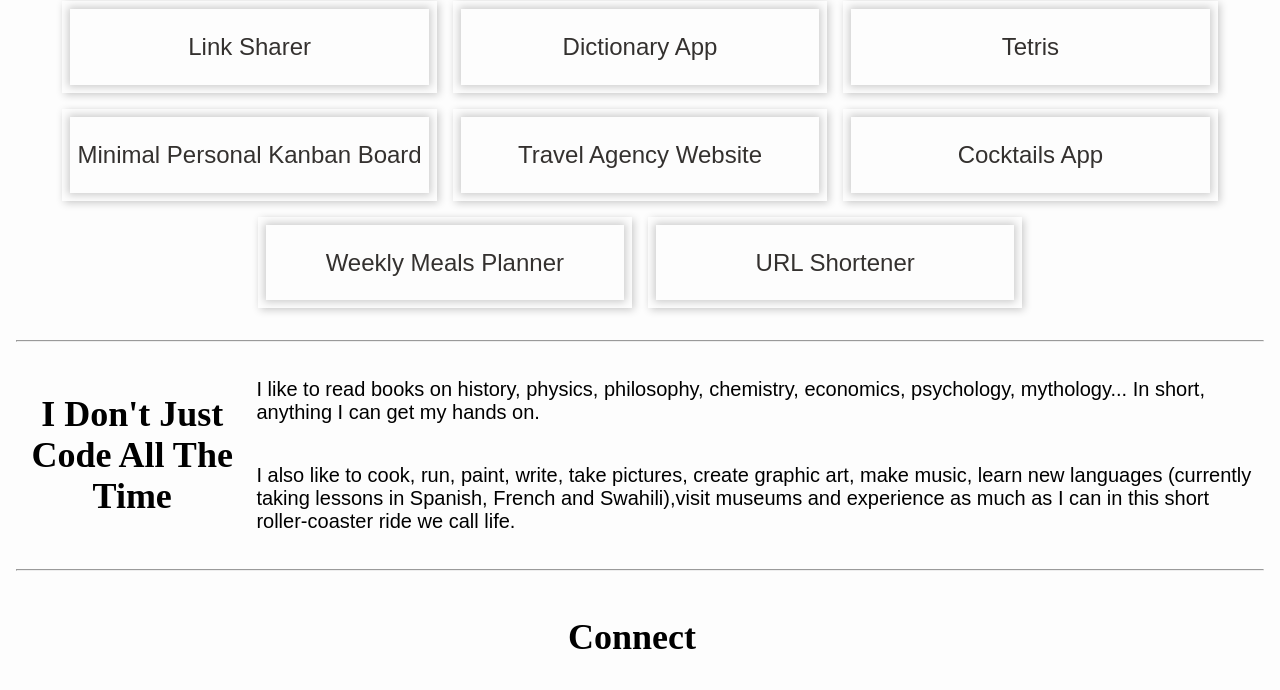
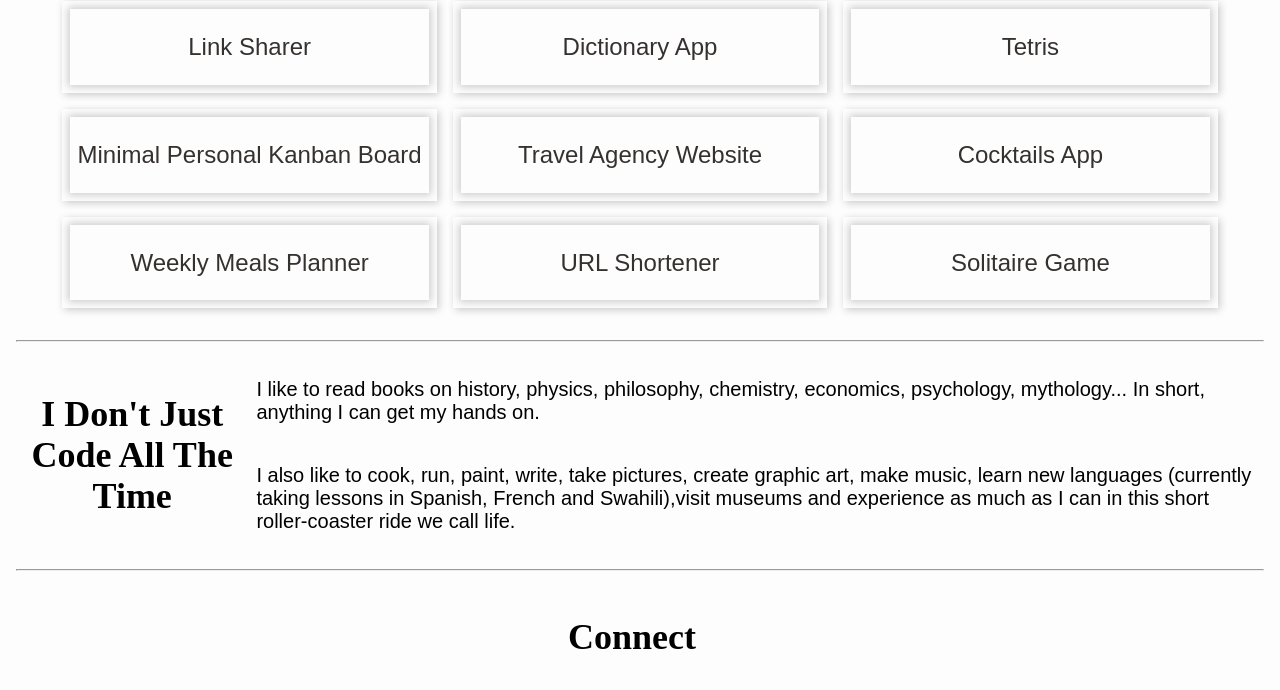
Before and after one commit to ShlokD/about-me, a website: page index.html in a window 1280 px wide. Shown: the part 1708-2398 px from the top of the page. Drawn offline with nearby package versions, Linux system fonts and the light colour scheme; a web font is replaced by a local one.

Commit message:
Add solitaire

```diff
--- a/index.html
+++ b/index.html
@@ -276,6 +276,12 @@
             <p>URL Shortener</p>
           </a>
         </li>
+        <li class="pa2 ma2 shadow-4 h-50 w-100 w-30-ns">
+          <a class="flex items-center justify-center black no-underline shadow-2 f3 tc"
+            href="https://one-more-solitaire.surge.sh/" rel="noopener noreferrer" target="_blank">
+            <p>Solitaire Game</p>
+          </a>
+        </li>
       </ul>
     </section>
     <hr />
```
